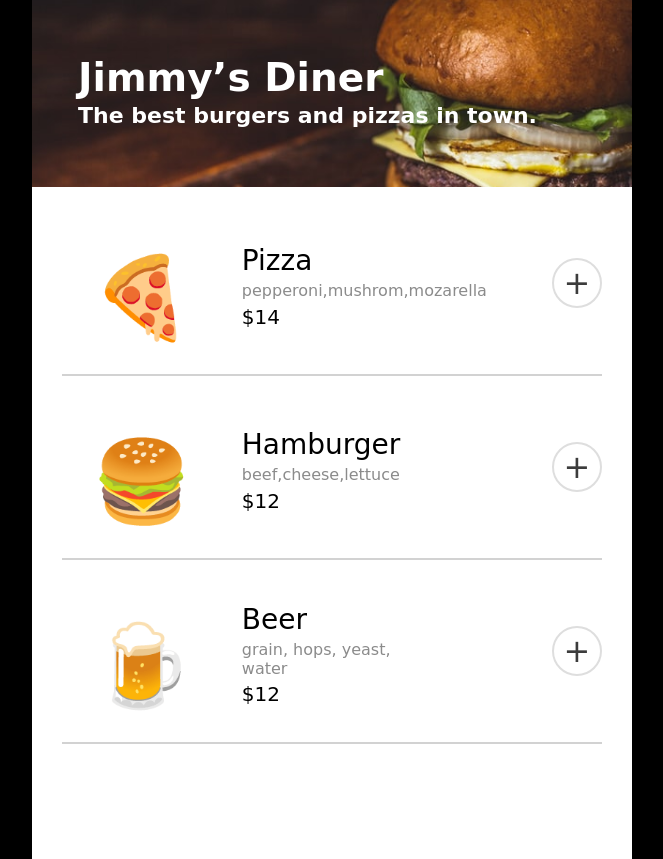
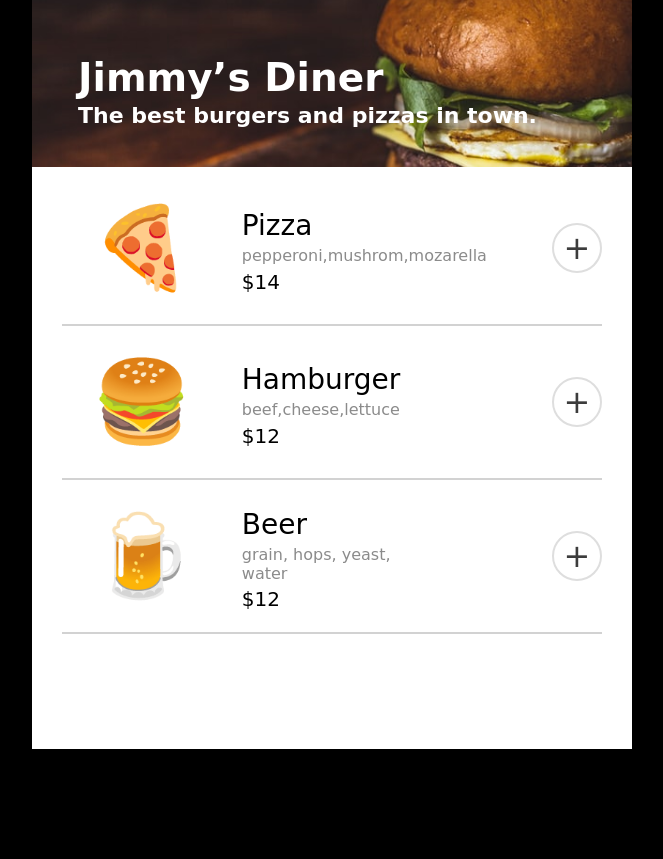
Before and after one commit to Bro-Dzik/Restaurant-mobile-app, a website built with Vite: page index.html in a window 1280 px wide. Shown: the whole page, without its empty margins (308-971 px from the left). After the commit the page ends 800 px from the top, so only its background shows below. Built offline with nearby package versions, Linux system fonts and the light colour scheme; a web font is replaced by a local one.

Commit message:
viewport and css

```diff
--- a/index.css
+++ b/index.css
@@ -1,3 +1,8 @@
+*{
+    box-sizing: border-box;
+
+}
+
 body {
     margin: 0 ;
     background: black;
@@ -9,9 +14,9 @@ body {
     min-width: 320px;
     height: fit-content;
     margin: 0 auto;
-    box-sizing: border-box;
     padding-bottom: 100px;
 }
+
 header{
     width: 100%;
     height: 167px;
@@ -188,7 +193,7 @@ input{
     align-items: center;
     font-size: 80px;
     padding:  20px;
-    padding-top: 50px;
+    /* padding-top: 50px; */
     margin: 10px;
     color: goldenrod;
 
--- a/index.html
+++ b/index.html
@@ -1,6 +1,7 @@
 <html>
     <head><link rel="stylesheet" href="https://cdnjs.cloudflare.com/ajax/libs/normalize/8.0.1/normalize.css">
        <link rel="stylesheet" href="index.css">
+       <meta name="viewport" content="width=device-width, initial-scale=1" />
        <!-- google fonts -->
        <style> @import url('https://fonts.googleapis.com/css2?family=Inter&family=Smythe&display=swap'); </style>
     </head>
```
